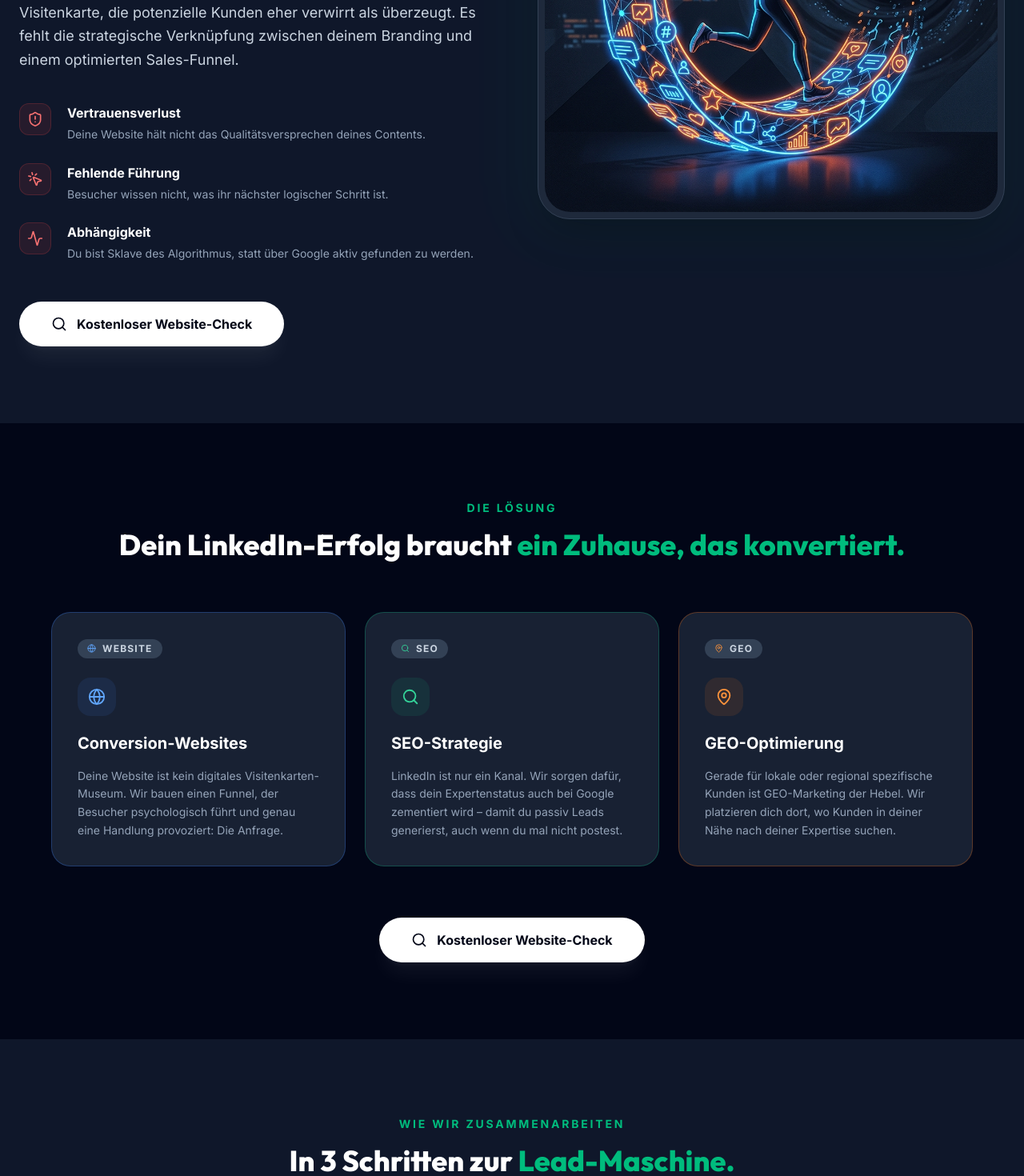
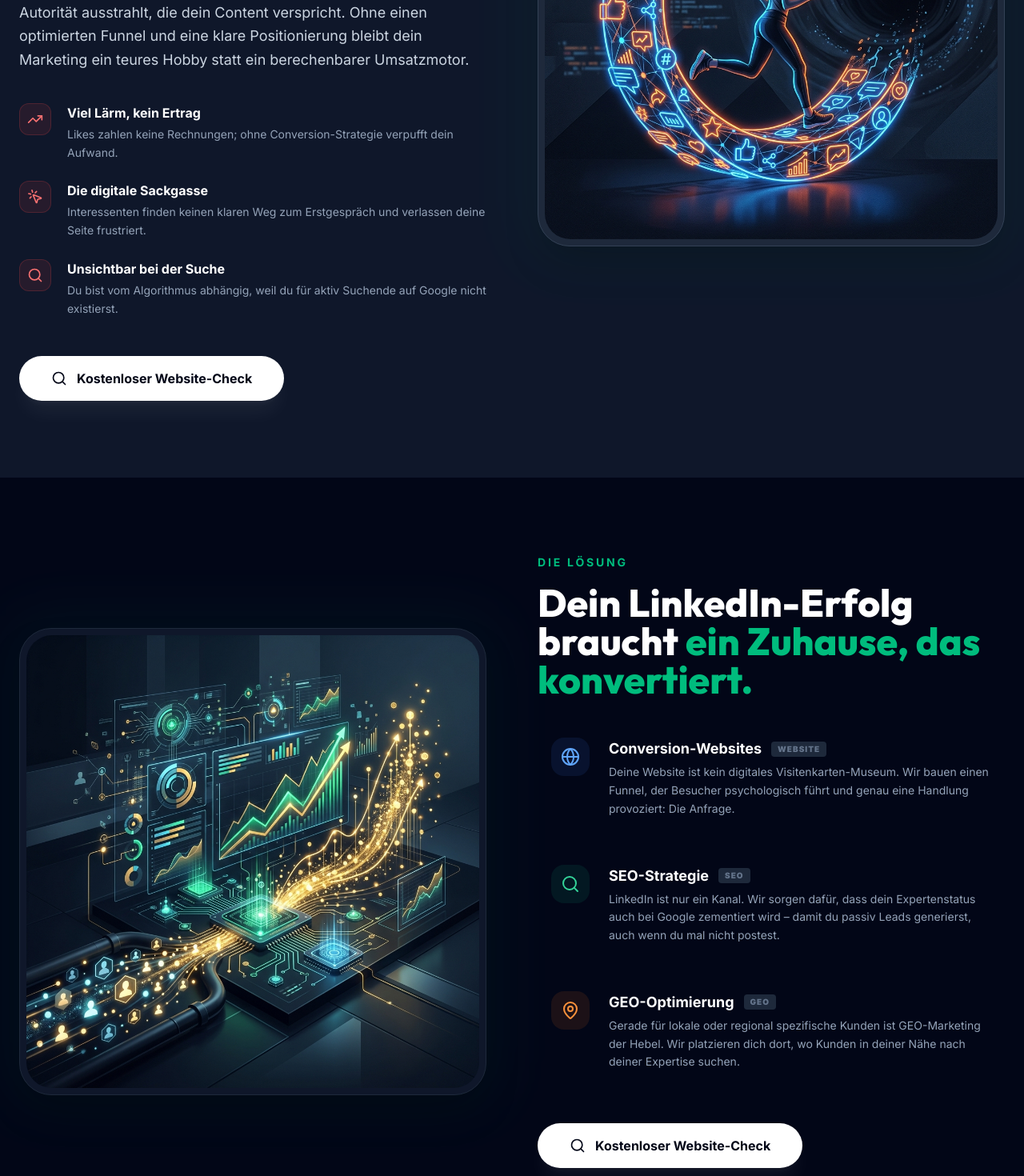
Before and after one commit to timmsug-source/website-linkedin, a Next.js app: page /lp/linkedin in a window 1280 px wide. Shown: the part 1320-2790 px from the top of the page at 80% size. Built offline with nearby package versions, Linux system fonts and the light colour scheme.

Commit message:
Update Problem content and redesign Solution section

```diff
--- a/src/app/lp/linkedin/page.tsx
+++ b/src/app/lp/linkedin/page.tsx
@@ -39,22 +39,22 @@ const benefits = [
 
 const problems = [
   {
-    icon: ShieldAlert,
-    title: "Vertrauensverlust",
+    icon: TrendingUp,
+    title: "Viel Lärm, kein Ertrag",
     description:
-      "Deine Website hält nicht das Qualitätsversprechen deines Contents.",
+      "Likes zahlen keine Rechnungen; ohne Conversion-Strategie verpufft dein Aufwand.",
   },
   {
     icon: MousePointerClick,
-    title: "Fehlende Führung",
+    title: "Die digitale Sackgasse",
     description:
-      "Besucher wissen nicht, was ihr nächster logischer Schritt ist.",
+      "Interessenten finden keinen klaren Weg zum Erstgespräch und verlassen deine Seite frustriert.",
   },
   {
-    icon: Activity,
-    title: "Abhängigkeit",
+    icon: Search,
+    title: "Unsichtbar bei der Suche",
     description:
-      "Du bist Sklave des Algorithmus, statt über Google aktiv gefunden zu werden.",
+      "Du bist vom Algorithmus abhängig, weil du für aktiv Suchende auf Google nicht existierst.",
   },
 ];
 
@@ -203,15 +203,15 @@ export default function LinkedInLP() {
               <h2 className="text-3xl md:text-4xl lg:text-5xl font-display font-extrabold text-white leading-tight mb-8">
                 Die Reichweiten-Falle:{" "}
                 <span className="text-slate-400">
-                  Warum Sichtbarkeit allein dich nicht weiterbringt
+                  Warum dein Content bisher nicht verkauft
                 </span>
               </h2>
               <div className="space-y-6 text-slate-300 text-lg leading-relaxed mb-10">
                 <p>
-                  Du postest täglich, lieferst Mehrwert und sammelst Likes – doch die Anfragen bleiben aus. Das Problem? Dein Content erzeugt zwar Aufmerksamkeit, aber dein digitales Fundament leitet diesen Traffic ins Leere. Wenn Interessenten von LinkedIn auf eine Website treffen, die keine klare Führung bietet, springen sie sofort wieder ab.
+                  Du investierst Stunden in Content, erhältst Applaus und Likes – doch am Ende des Monats bleibt dein Postfach leer. Das Problem ist nicht deine Sichtbarkeit, sondern der Bruch in deiner Verkaufsstrategie. Wenn potenzielle Kunden von deinem Profil auf deine Website klicken, landen sie in einer Sackgasse. Statt Vertrauen aufzubauen und den Verkauf abzuschließen, sorgt ein unklarer Webauftritt für sofortige Absprünge.
                 </p>
                 <p>
-                  Du verbrennst wertvolle Zeit in einem Hamsterrad aus Content-Erstellung, ohne dass daraus messbare Anfragen entstehen. Statt einer Website, die für dich verkauft, hast du eine digitale Visitenkarte, die potenzielle Kunden eher verwirrt als überzeugt. Es fehlt die strategische Verknüpfung zwischen deinem Branding und einem optimierten Sales-Funnel.
+                  Du verbrennst wertvolle Leads, weil deine Website nicht die Autorität ausstrahlt, die dein Content verspricht. Ohne einen optimierten Funnel und eine klare Positionierung bleibt dein Marketing ein teures Hobby statt ein berechenbarer Umsatzmotor.
                 </p>
               </div>
 
@@ -267,53 +267,71 @@ export default function LinkedInLP() {
       </section>
 
       {/* ── 3. LÖSUNG ───────────────────────────────────────────────────── */}
-      <section className="py-24 px-6 bg-slate-950">
-        <div className="max-w-6xl mx-auto">
-          <div className="text-center mb-16">
+      <section className="py-24 px-6 bg-slate-950 overflow-hidden">
+        <div className="max-w-7xl mx-auto">
+          <div className="grid grid-cols-1 lg:grid-cols-2 gap-16 items-center">
+            {/* Left – Visual */}
+            <div className="relative order-2 lg:order-1">
+              <div className="absolute -inset-4 bg-emerald-500/20 rounded-[2.5rem] blur-2xl opacity-30" />
+              <div className="relative bg-slate-900 border border-slate-800 rounded-[2.5rem] p-2 overflow-hidden shadow-2xl">
+                <img
+                  src="/images/lead_machine.png"
+                  alt="Lead Machine Solution Visual"
+                  className="w-full h-auto rounded-[2rem] object-cover"
+                />
+              </div>
+            </div>
+
+            {/* Right – Content */}
+            <div className="order-1 lg:order-2">
               <p className="text-accent font-bold text-sm uppercase tracking-[0.2em] mb-4">
                 Die Lösung
               </p>
-            <h2 className="text-3xl md:text-4xl font-display font-extrabold text-white leading-tight">
+              <h2 className="text-3xl md:text-4xl lg:text-5xl font-display font-extrabold text-white leading-tight mb-8">
                 Dein LinkedIn-Erfolg braucht{" "}
                 <span className="text-accent">
                   ein Zuhause, das konvertiert.
                 </span>
               </h2>
-          </div>
 
-          <div className="grid grid-cols-1 md:grid-cols-3 gap-6 mb-16">
+              <div className="space-y-6 mb-12">
                 {solutions.map((s, i) => {
                   const Icon = s.icon;
                   return (
                     <div
                       key={i}
-                  className={`group bg-slate-800/80 border ${s.accent} rounded-3xl p-8 transition-[border-color,box-shadow] hover:shadow-xl`}
+                      className="flex items-start gap-6 group p-4 rounded-3xl hover:bg-slate-900/50 transition-colors border border-transparent hover:border-slate-800"
                     >
-                  <div className="inline-flex items-center gap-2 bg-slate-700 rounded-full px-3 py-1 text-xs font-bold text-slate-300 uppercase tracking-widest mb-6">
-                    <Icon size={11} className={s.iconBg.split(" ")[1]} />
-                    {s.tag}
+                      <div className={`w-12 h-12 rounded-2xl ${s.iconBg} flex items-center justify-center shrink-0 group-hover:scale-110 transition-transform`}>
+                        <Icon size={24} />
                       </div>
-                  <div className={`w-12 h-12 rounded-2xl ${s.iconBg} flex items-center justify-center mb-5`}>
-                    <Icon size={22} />
-                  </div>
-                  <h3 className="font-bold text-white text-xl mb-4">
+                      <div>
+                        <div className="flex items-center gap-3 mb-1">
+                          <h3 className="font-bold text-white text-lg">
                             {s.title}
                           </h3>
+                          <span className="text-[10px] font-black uppercase tracking-widest text-slate-500 bg-slate-800 px-2 py-0.5 rounded">
+                            {s.tag}
+                          </span>
+                        </div>
                         <p className="text-slate-400 text-sm leading-relaxed">
                           {s.description}
                         </p>
+                      </div>
                     </div>
                   );
                 })}
               </div>
 
-          <div className="text-center">
+              <div className="text-center lg:text-left">
                 <a
                   href={CONTACT_URL}
                   className="inline-flex items-center gap-3 bg-white text-slate-950 hover:bg-accent hover:text-white rounded-full px-10 py-4 font-bold transition-all shadow-xl shadow-white/5"
                 >
                   <Search size={20} /> Kostenloser Website-Check
                 </a>
+              </div>
+            </div>
           </div>
         </div>
       </section>
```
Also changed, not shown: public/images/lead_machine.png (added). Lines whose indentation alone changed are shown as unchanged.
